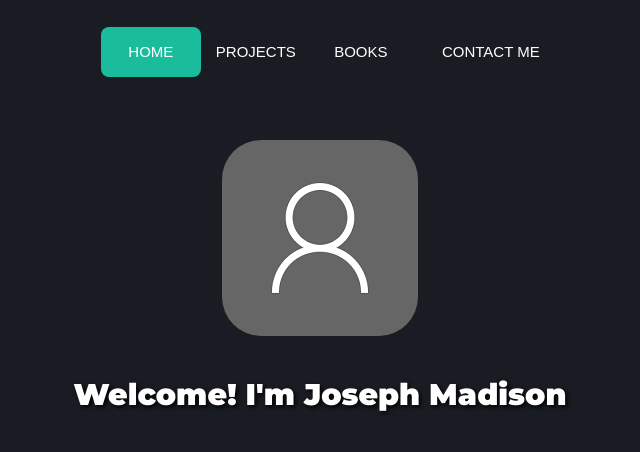
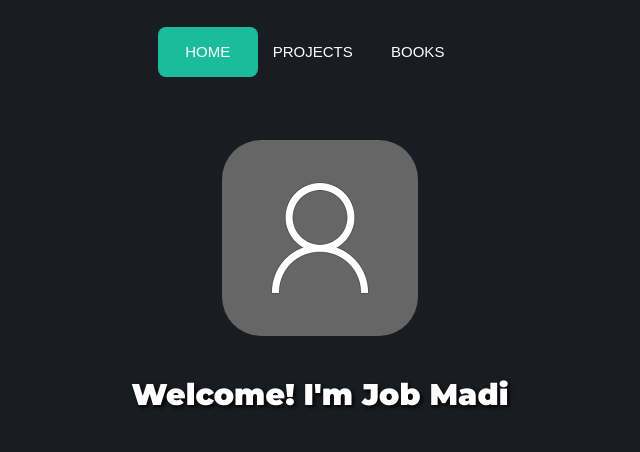
Before and after one commit to Markopolo619/Personal-Website, a plain HTML site: page src/index.html in a window 1280 px wide. Shown: the whole page, without its empty margins (320-960 px from the left). Drawn offline with Linux system fonts and the light colour scheme.

Commit message:
Removed one item from the nav bar and centerd it

```diff
--- a/src/index.css
+++ b/src/index.css
@@ -9,7 +9,7 @@ nav {
 }
 #nav{
 	padding-bottom: 5%;
-	padding-left: 12%;
+	padding-left: 21%;
 }
 nav a {
 	line-height: 50px;
@@ -111,5 +111,8 @@ span {
 #heading{
 	font-family:'Montserrat',sans-serif;
 	color: white;
-
 }
+#about{
+	font-family: 'Poppins',sans-serif;
+	text-align: left;
+}
--- a/src/index.html
+++ b/src/index.html
@@ -18,13 +18,13 @@
         <a href="#">Home</a>
         <a href="https://www.github.com/job-madi" target="_blank">Projects</a>
         <a href="#">Books</a>
-        <a href="#">Contact Me</a>
+
         <div class="animation start-home"></div>
     </nav>
 </div>
 <div class="profile"><img id="profile" src="/images/place holder.png" alt="Job Madi"></div>
 <div class="about">
-    <h1 id="heading">Welcome! I'm Joseph Madison</h1>
+    <h1 id="heading">Welcome! I'm Job Madi</h1>
 </div>
 </body>
 </html>
```
